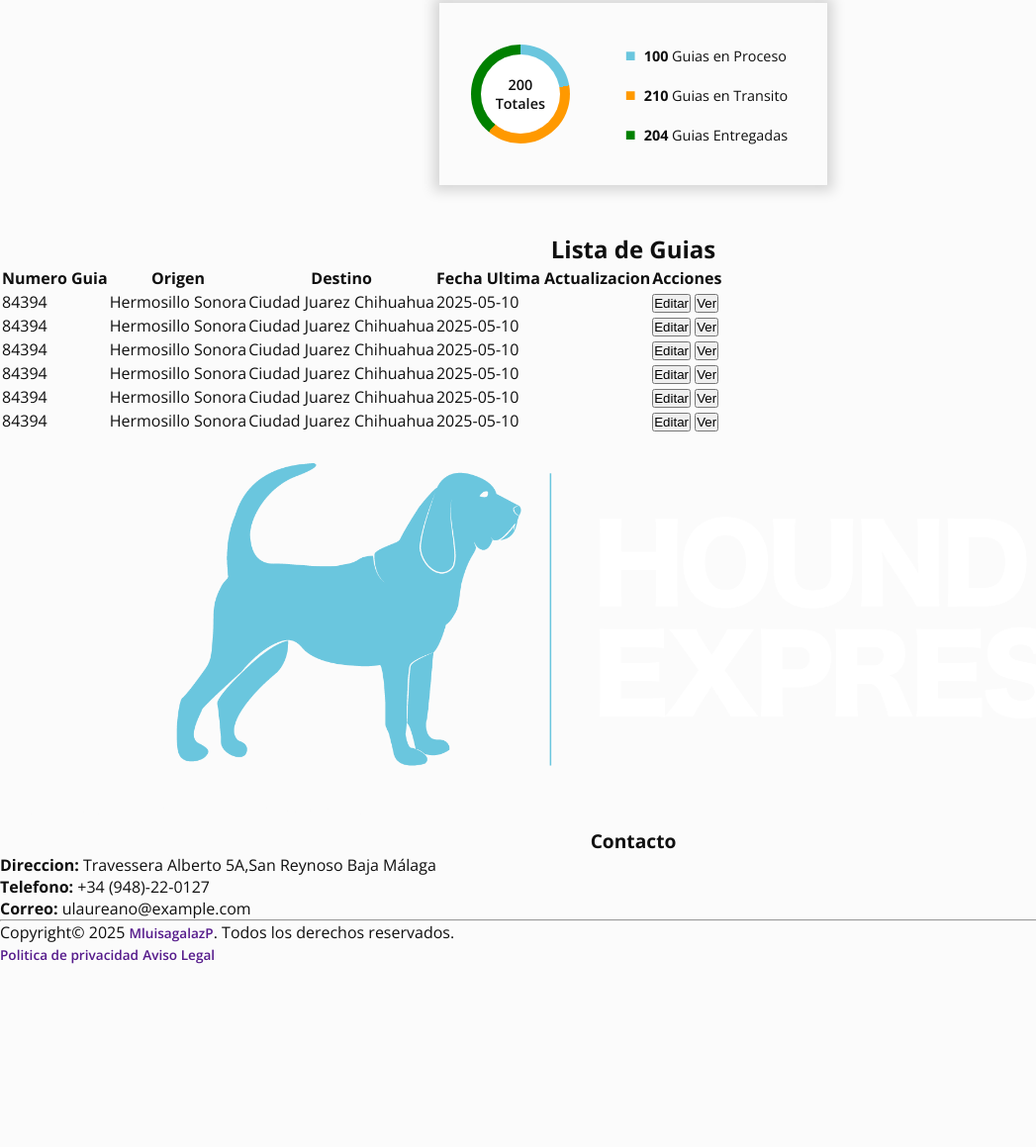
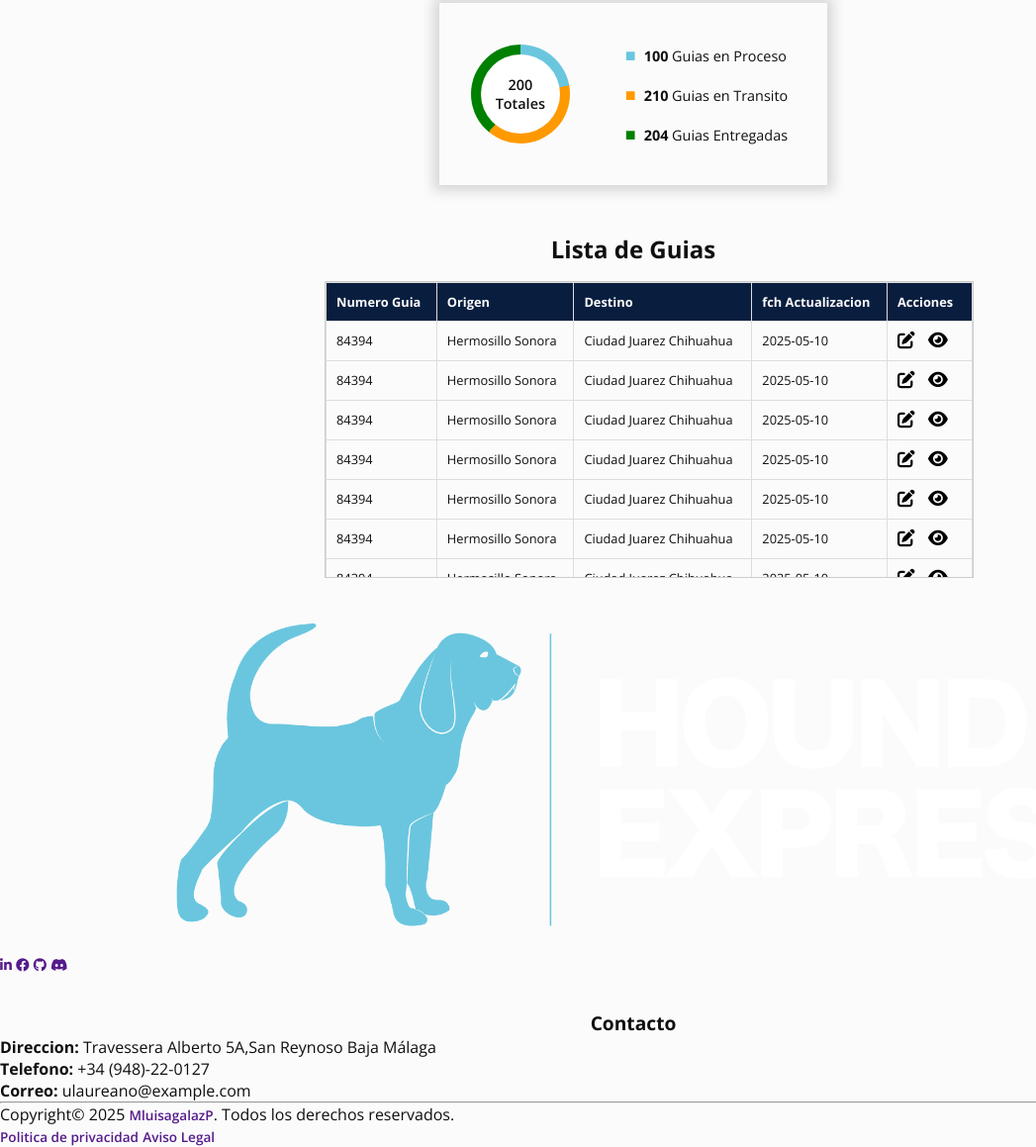
Before and after one commit to MLuisaGP/HoundExpress, a plain HTML site: page index.html in a window 1280 px wide. Shown: the part 822-1981 px from the top of the page at 99% size, without its empty margins (0-1047 px from the left). Before the commit the page ends 1797 px from the top, so only its background shows below. Drawn offline with nearby package versions, Linux system fonts and the light colour scheme.

Commit message:
Se tiene la parte de inicial de diseñar la tabla

```diff
--- a/css/style.css
+++ b/css/style.css
@@ -210,3 +210,58 @@ input[type="submit"]:hover{
   text-align: center;
   font-weight: 600;
 }
+/* Guias */
+
+.table-container {
+  width: 100%;
+  max-height: 300px; /* Altura máxima de la tabla */
+  overflow-y: auto;  /* Habilita el scroll vertical */
+  border: 1px solid #ccc;
+  margin: 1rem;
+}
+.main__guides{
+  display: flex;
+  flex-direction: column;
+  align-items: center;
+  /* gap: 2rem; */
+}
+.guides__table{
+  border-collapse: collapse;
+  width: 100%;
+}
+th, td {
+  padding: 10px;
+  border: 1px solid #ddd;
+  text-align: left;
+  font-size: 0.8rem;
+}
+
+thead {
+  background: var(--color-primario-dark);
+  color: #FBFBFB;
+  position: sticky;
+  top: 0;
+  z-index: 2;
+  font-weight: 500;
+  border: none;
+}
+.guides__table button{
+  border: none;
+  background-color: transparent;
+  cursor: pointer;
+
+}
+.guides__table span{
+  color: transparent;
+  transition: 200ms;
+  font-size: 0;
+  margin:0 5px;
+}
+.guides__table button:hover span{
+  color: #091E3F;
+  font-size: 14px;
+}
+.guides__table button i{
+  font-size: 1.1rem;
+  cursor: pointer;
+}
--- a/index.html
+++ b/index.html
@@ -9,6 +9,7 @@
     <link rel="preconnect" href="https://fonts.gstatic.com" crossorigin>
     <link href="https://fonts.googleapis.com/css2?family=Open+Sans:ital,wght@0,300..800;1,300..800&display=swap"
         rel="stylesheet">
+        <link href="https://cdnjs.cloudflare.com/ajax/libs/font-awesome/6.0.0-beta3/css/all.min.css" rel="stylesheet">
     <link rel="stylesheet" href="css/style.css">
 </head>
 
@@ -91,13 +92,15 @@
 
         <article class="main__guides">
             <h2>Lista de Guias</h2>
+            <section class="container">
+                <div class="table-container">
                     <table class="guides__table">
                         <thead>
                             <tr>
                                 <th>Numero Guia</th>
                                 <th>Origen</th>
                                 <th>Destino</th>
-                        <th>Fecha Ultima Actualizacion</th>
+                                <th>fch Actualizacion</th>
                                 <th>Acciones</th>
                             </tr>
                         </thead>
@@ -108,8 +111,8 @@
                                 <td>Ciudad Juarez Chihuahua</td>
                                 <td>2025-05-10</td>
                                 <td>
-                            <button>Editar</button>
-                            <button>Ver</button>
+                                    <button><i class="fa-solid fa-pen-to-square"></i><span>Editar</span></button>
+                                    <button><i class="fa-solid fa-eye"></i><span>Ver</span></button>
                                 </td>
                             </tr>
                             <tr>
@@ -118,8 +121,8 @@
                                 <td>Ciudad Juarez Chihuahua</td>
                                 <td>2025-05-10</td>
                                 <td>
-                            <button>Editar</button>
-                            <button>Ver</button>
+                                    <button><i class="fa-solid fa-pen-to-square"></i><span>Editar</span></button>
+                                    <button><i class="fa-solid fa-eye"></i><span>Ver</span></button>
                                 </td>
                             </tr>
                             <tr>
@@ -128,8 +131,8 @@
                                 <td>Ciudad Juarez Chihuahua</td>
                                 <td>2025-05-10</td>
                                 <td>
-                            <button>Editar</button>
-                            <button>Ver</button>
+                                    <button><i class="fa-solid fa-pen-to-square"></i><span>Editar</span></button>
+                                    <button><i class="fa-solid fa-eye"></i><span>Ver</span></button>
                                 </td>
                             </tr>
                             <tr>
@@ -138,8 +141,8 @@
                                 <td>Ciudad Juarez Chihuahua</td>
                                 <td>2025-05-10</td>
                                 <td>
-                            <button>Editar</button>
-                            <button>Ver</button>
+                                    <button><i class="fa-solid fa-pen-to-square"></i><span>Editar</span></button>
+                                    <button><i class="fa-solid fa-eye"></i><span>Ver</span></button>
                                 </td>
                             </tr>
                             <tr>
@@ -148,8 +151,8 @@
                                 <td>Ciudad Juarez Chihuahua</td>
                                 <td>2025-05-10</td>
                                 <td>
-                            <button>Editar</button>
-                            <button>Ver</button>
+                                    <button><i class="fa-solid fa-pen-to-square"></i><span>Editar</span></button>
+                                    <button><i class="fa-solid fa-eye"></i><span>Ver</span></button>
                                 </td>
                             </tr>
                             <tr>
@@ -158,12 +161,34 @@
                                 <td>Ciudad Juarez Chihuahua</td>
                                 <td>2025-05-10</td>
                                 <td>
-                            <button>Editar</button>
-                            <button>Ver</button>
+                                    <button><i class="fa-solid fa-pen-to-square"></i><span>Editar</span></button>
+                                    <button><i class="fa-solid fa-eye"></i><span>Ver</span></button>
+                                </td>
+                            </tr>
+                            <tr>
+                                <td>84394</td>
+                                <td>Hermosillo Sonora</td>
+                                <td>Ciudad Juarez Chihuahua</td>
+                                <td>2025-05-10</td>
+                                <td>
+                                    <button><i class="fa-solid fa-pen-to-square"></i><span>Editar</span></button>
+                                    <button><i class="fa-solid fa-eye"></i><span>Ver</span></button>
+                                </td>
+                            </tr>
+                            <tr>
+                                <td>84394</td>
+                                <td>Hermosillo Sonora</td>
+                                <td>Ciudad Juarez Chihuahua</td>
+                                <td>2025-05-10</td>
+                                <td>
+                                    <button><i class="fa-solid fa-pen-to-square"></i><span>Editar</span></button>
+                                    <button><i class="fa-solid fa-eye"></i><span>Ver</span></button>
                                 </td>
                             </tr>
                         </tbody>
                     </table>
+                </div>
+            </section>
         </article>
     </main>
     <footer>
```
Lines whose indentation alone changed are shown as unchanged.
